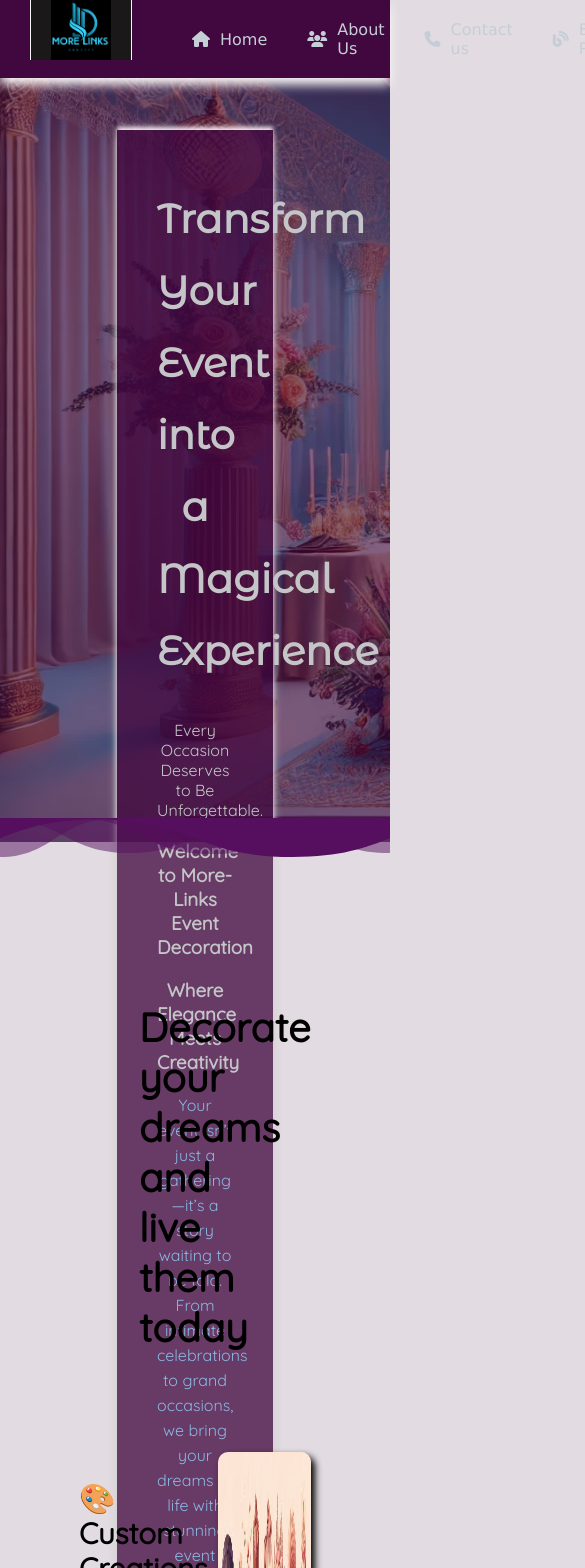
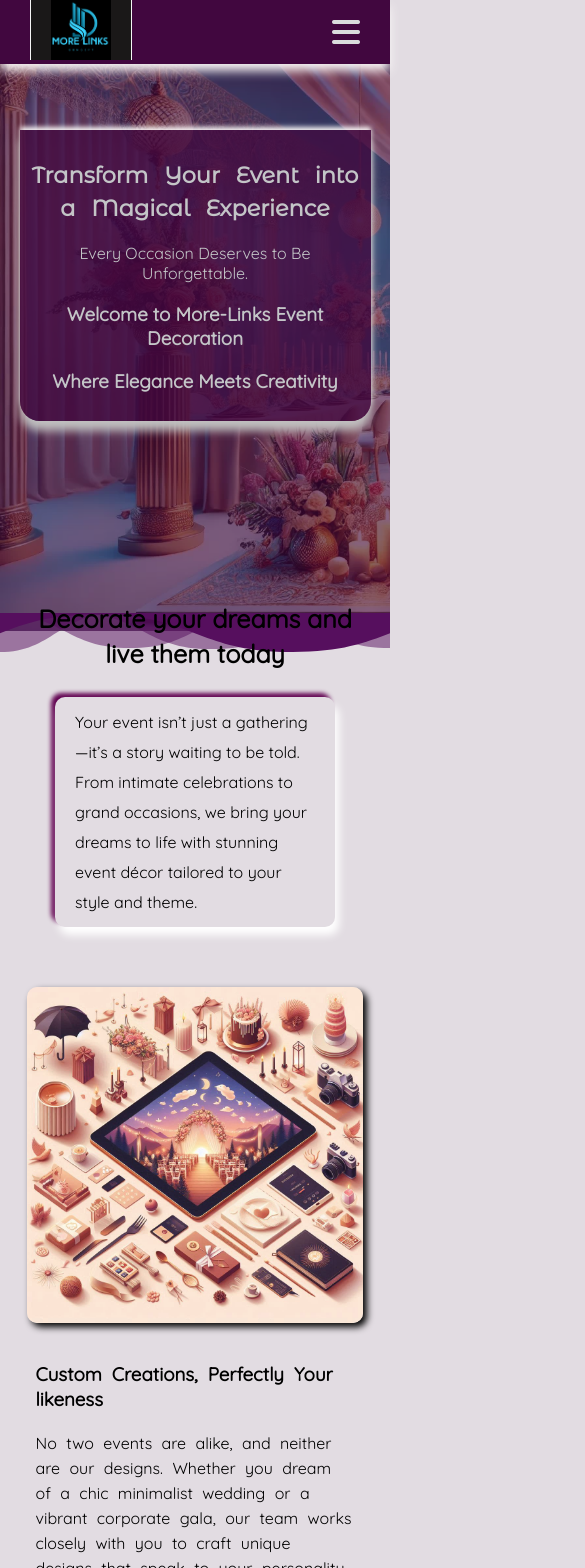
Before and after one commit to Ikendu/moreLinksDeco, a React (Vite) app in the folder mysite/: page / in a window 390 px wide. Shown: the top 1568 px of the page, 585 px wide, since content can reach past the window. Built offline with nearby package versions, Linux system fonts and the light colour scheme.

Commit message:
moibile optimization

```diff
--- a/mysite/src/App.css
+++ b/mysite/src/App.css
@@ -1,7 +1,9 @@
 * {
   box-sizing: border-box;
+  /* overflow-x: hidden; */
 }
 body {
+  width: 100%;
   padding: 0;
   margin: 0;
   background-color: #e2dce2;
@@ -76,13 +78,7 @@ header {
   z-index: 10;
   height: 95vh;
 }
-/* .divider {
-  position: absolute;
-  z-index: 100;
-  transform: rotate(180deg);
-} */
 .landingContent {
-  /* font-family: "Lucida Sans", "Lucida Sans Regular", "Lucida Grande", sans-serif; */
   font-family: "Quicksand";
   position: relative;
   top: 90px;
@@ -95,6 +91,7 @@ header {
   border-radius: 0 0 20px 20px;
   text-align: center;
 }
+
 .landingContent h1 {
   font-family: "Montserrat Alternates", "Arial Narrow", Arial, sans-serif;
   font-size: 2.5em;
@@ -122,7 +119,18 @@ header {
 }
 .moreParagraph {
   line-height: 25px;
-  color: #89b7e1;
+  display: flex;
+  justify-content: center;
+}
+.moreParagraph p {
+  max-width: 600px;
+  font-size: 1.5em;
+  line-height: 35px;
+  /* border: 5px solid #; */
+  padding: 20px 40px;
+  border-radius: 10px;
+  box-shadow: 4px 8px 8px white, -4px -4px 4px #630553;
+  margin-bottom: 50px;
 }
 .divider {
   position: absolute;
@@ -130,15 +138,12 @@ header {
 }
 .chooseUs {
   /* position: relative; */
-  margin: 200px 0;
   z-index: 10;
 }
 .chooseUs h1 {
   font-size: 40px;
   margin: 100px;
-}
-.fullPage {
-  margin: 0 10%;
+  text-align: center;
 }
 .serviceIage {
   width: 40%;
@@ -147,21 +152,30 @@ header {
 }
 .imageDetails {
   display: flex;
-  justify-content: space-between;
-  margin: 40px;
+  justify-content: space-around;
+  margin: 60px;
+  margin-bottom: 100px;
 }
 .imageDetails2 {
   display: flex;
-  justify-content: space-between;
+  justify-content: space-around;
   flex-direction: row-reverse;
-  margin: 6em 0;
+  margin: 60px;
+  margin-bottom: 100px;
 }
+
 .pageContent {
   width: 40%;
   font-size: 25px;
   line-height: 35px;
   word-spacing: 5px;
 }
+.nav-bar {
+  color: #dadcdd;
+  display: block;
+  display: none;
+}
+
 .service {
   background-image: url(./assets/images/image7.webp);
   background-attachment: fixed;
@@ -202,6 +216,186 @@ header {
   background-color: #f9f7f7df;
   padding: 20px 40px;
   border-radius: 20px;
-
   box-shadow: 4px 4px 7px;
 }
+
+@media (max-width: 1300px) {
+  .landingContent {
+    width: 50%;
+  }
+  .serviceIage {
+    width: 50%;
+  }
+  .fullPage {
+    margin: 0 5%;
+  }
+}
+@media (max-width: 1050px) {
+  .landingContent {
+    width: 70%;
+  }
+  .fullPage {
+    margin: 0 2%;
+  }
+
+  .imageDetails {
+    margin: 10px;
+    justify-content: space-around;
+  }
+  .imageDetails2 {
+    justify-content: space-around;
+    margin: 10px;
+  }
+}
+@media (max-width: 910px) {
+  header {
+    align-items: center;
+  }
+  .serviceIage {
+    width: 50%;
+    max-height: 400px;
+  }
+  .pageContent {
+    font-size: 1.2em;
+  }
+  .nav-bar {
+    display: block;
+    margin: 0 30px;
+    font-size: 2em;
+    cursor: pointerheaderLinks;
+  }
+  .headerLinks {
+    flex-direction: column;
+    position: absolute;
+    right: 0;
+    background-color: #41073f;
+    padding: 0 50px;
+    display: none;
+  }
+  .showNav {
+    flex-direction: column;
+    position: absolute;
+    right: 0;
+    background-color: #41073f;
+    padding: 0 50px;
+    display: inline-block;
+    top: 40px;
+    list-style: none;
+    color: #e1e4e4;
+  }
+  .showNav li {
+    display: flex;
+    gap: 20px;
+  }
+}
+@media (max-width: 800px) {
+  .pageContent {
+    font-size: 1em;
+    width: 90%;
+  }
+  .landingContent h1 {
+    font-size: 2em;
+  }
+  .chooseUs h1 {
+    font-size: 2em;
+    line-height: 50px;
+  }
+  .imageDetails,
+  .imageDetails2 {
+    flex-direction: column-reverse;
+    align-items: center;
+    gap: 20px;
+  }
+  .dividerParent {
+    width: 100%;
+    display: flex;
+    justify-content: center;
+    margin-top: 50px;
+  }
+  .contentDivider {
+    width: 70%;
+    height: 2px;
+    background-color: #41073f;
+  }
+  .serviceIage {
+    width: 95%;
+    max-height: 670px;
+  }
+}
+@media (max-width: 600px) {
+  .pageCover {
+    height: 80vh;
+  }
+  .overlay {
+    z-index: 10;
+    height: 80vh;
+  }
+  .landingContent {
+    padding: 10px;
+    width: 80%;
+  }
+  .landingContent h1 {
+    font-size: 1.8em;
+    line-height: 45px;
+  }
+  .servicePara {
+    max-width: 400px;
+    font-size: 1.2em;
+  }
+  .moreParagraph p {
+    max-width: 400px;
+    font-size: 1.2em;
+    line-height: 30px;
+    /* border: 5px solid #; */
+    padding: 10px 20px;
+  }
+  .chooseUs h1 {
+    font-size: 30px;
+    margin: 30px;
+  }
+}
+@media (max-width: 500px) {
+  .pageCover {
+    height: 70vh;
+  }
+  .overlay {
+    z-index: 10;
+    height: 70vh;
+  }
+  .pageContent {
+    font-size: 1em;
+    line-height: 25px;
+    margin-bottom: 20px;
+  }
+  .servicePara {
+    font-size: 1em;
+    padding: 12px;
+    line-height: 23px;
+  }
+  .moreParagraph p {
+    max-width: 350px;
+  }
+}
+@media (max-width: 400px) {
+  .landingContent {
+    width: 90%;
+  }
+  .landingContent h1 {
+    font-size: 1.4em;
+    line-height: 33px;
+  }
+
+  .chooseUs h1 {
+    font-size: 25px;
+    margin: 10px;
+    line-height: 35px;
+  }
+  .moreParagraph p {
+    max-width: 280px;
+    font-size: 1em;
+  }
+  .serviceCover {
+    margin: 10px;
+    border-radius: 30px;
+  }
+}
--- a/mysite/src/components/ChooseUs.jsx
+++ b/mysite/src/components/ChooseUs.jsx
@@ -13,9 +13,16 @@ export default function ChooseUs() {
     <div className="fullPage">
       <div className="chooseUs">
         <h1>Decorate your dreams and live them today</h1>
+        <div className="moreParagraph">
+          <p>
+            Your event isn’t just a gathering—it’s a story waiting to be told.
+            From intimate celebrations to grand occasions, we bring your dreams
+            to life with stunning event décor tailored to your style and theme.
+          </p>
+        </div>
         <div className="imageDetails">
           <div className="pageContent">
-            <h3>🎨 Custom Creations, Perfectly Your likeness</h3>
+            <h3>Custom Creations, Perfectly Your likeness</h3>
             <p>
               No two events are alike, and neither are our designs. Whether you
               dream of a chic minimalist wedding or a vibrant corporate gala,
@@ -25,6 +32,7 @@ export default function ChooseUs() {
           </div>
           <img src={image1} alt="" className="serviceIage" />
         </div>
+
         <div className="imageDetails2">
           <div className="pageContent">
             <h3>Every Detail gets the required attention</h3>
--- a/mysite/src/components/footer/Footer.jsx
+++ b/mysite/src/components/footer/Footer.jsx
@@ -8,9 +8,11 @@ export default function Footer() {
   return (
     <div>
       <div className="footer">
-        <div>
+        <div className="imageContainer">
           <img src={logo} alt="" className="imageFooter" />
         </div>
+        <div className="footerContents">
+          <div className="centerControl">
             <div>
               <h2>Let’s Stay Connected</h2>
               <div className="contact">
@@ -27,7 +29,7 @@ export default function Footer() {
               </div>
             </div>
             <div>
-          <h2>✨&nbsp;Services&nbsp;and&nbsp;Solutions</h2>
+              <h2>✨&nbsp;Services&nbsp;&&nbsp;Solutions</h2>
               <ul className="serviceList">
                 <li>
                   <a href="">🎈 Event Styling</a>
@@ -39,7 +41,7 @@ export default function Footer() {
                   <a href="">🎀 Custom Decor </a>
                 </li>
                 <li>
-              <a href="">🎶 Lighting & Ambience</a>
+                  <a href="">🚨 Lighting & Ambience</a>
                 </li>
                 <li>
                   <a href="">📸 Instagram-Worthy Setups</a>
@@ -49,41 +51,30 @@ export default function Footer() {
                 </li>
               </ul>
             </div>
-        <div>
+          </div>
+          <div className="centerControl">
+            <div className="quickLinks">
               <h2>Quick Links</h2>
               <ul className="footerLinks">
                 <li>
-              <a href="">
-                <span>About Us</span> – Learn more about our journey
-              </a>
+                  <a href="">About Us</a>
                 </li>
                 <li>
-              <a href="">
-                <span>Our Services</span> – Explore our decor solutions
-              </a>
+                  <a href="">Our Solutions</a>
                 </li>
                 <li>
-              <a href="">
-                <span>Gallery</span> – Get inspired by our past creations.
-              </a>
+                  <a href="">Our Gallary.</a>
                 </li>
                 <li>
-              <a href="">
-                <span>Testimonials</span> – Hear from our happy clients.
-              </a>
+                  <a href="">Clients Testimonies</a>
                 </li>
                 <li>
-              <a href="">
-                <span>Blog</span> – Discover event planning tips and trends.
-              </a>
+                  <a href="">Event planning trends.</a>
                 </li>
                 <li>
-              <a href="">
-                <span>Contact Us</span> – Ready to make magic? Reach out today.
-              </a>
+                  <a href="">Reach out today.</a>
                 </li>
               </ul>
-          .
             </div>
             <div>
               <h2>Let get social</h2>
@@ -110,6 +101,8 @@ export default function Footer() {
               </p>
             </div>
           </div>
+        </div>
+      </div>
       <div className="lowerFooter">
         More Deco – Where Dreams Meet Décor © {new Date().getFullYear()} All
         Rights Reserved. Privacy Policy | Terms of Service
--- a/mysite/src/components/footer/footer.css
+++ b/mysite/src/components/footer/footer.css
@@ -3,7 +3,12 @@
   padding: 2em;
   color: #d2d7dc;
   display: flex;
-  gap: 40px;
+  gap: 20px;
+  justify-content: space-between;
+}
+.footerContents {
+  display: flex;
+  gap: 70px;
   justify-content: space-between;
 }
 .imageFooter {
@@ -11,10 +16,16 @@
   border-radius: 10px;
   /* margin-top: 20px; */
 }
+
 .contact {
   display: flex;
   align-items: center;
   gap: 10px;
+}
+.centerControl {
+  display: flex;
+  gap: 70px;
+  justify-content: space-around;
 }
 .lowerFooter {
   color: aliceblue;
@@ -54,7 +65,7 @@
   padding: 10px;
   font-size: 20px;
   text-align: center;
-  width: 25px;
+  width: 50px;
 }
 .socialLinks li a:hover {
   color: #454646;
@@ -73,4 +84,30 @@
 }
 .socialPara {
   max-width: 250px;
+  line-height: 30px;
 }
+@media (max-width: 1300px) {
+  .footer {
+    flex-direction: column;
+  }
+  .imageContainer {
+    display: flex;
+  }
+}
+
+@media (max-width: 1100px) {
+  .centerControl {
+    flex-direction: column;
+  }
+}
+@media (max-width: 800px) {
+  .lowerFooter {
+    font-size: 10px;
+  }
+}
+@media (max-width: 600px) {
+ .footerContents{
+  flex-direction: column;
+  align-items: center;
+ }
+}
--- a/mysite/src/components/slider.css
+++ b/mysite/src/components/slider.css
@@ -3,25 +3,25 @@
   font-size: 2em;
 }
 .sliderIage {
-  width: 90%;
+  width: 80%;
   border-radius: 20px;
   margin-top: 10px;
 }
 .sliderOverlay {
+  cursor: pointer;
   position: absolute;
-  background-color: #9f04b431;
+  background-color: #f2e1f431;
   border-radius: 20px;
   top: 0;
-  width: 90%;
+  width: 80%;
   height: 100%;
-  z-index: 20;
 }
 .sliderOverlay:hover {
   background-color: #9f04b400;
 }
 .slider-container {
-  /* z-index: -10; */
   /* overflow: hidden; */
+  position: relative;
   width: 95%;
   margin: auto;
   margin-bottom: 100px;
@@ -35,6 +35,4 @@
   color: black;
   background-color: rgb(107, 4, 84);
   border-radius: 50%;
-  /* width: 30px;
-  height: 30px; */
 }
--- a/mysite/src/pages/HomePage.jsx
+++ b/mysite/src/pages/HomePage.jsx
@@ -14,6 +14,7 @@ import Slider from "../components/SliderComponent";
 
 export default function HomePage() {
   const [smallHeader, setSmallHeader] = useState(false);
+  const [showNav, setShowNav] = useState(false);
 
   useEffect(() => {
     const handleHeaderSize = () => {
@@ -41,7 +42,7 @@ export default function HomePage() {
             height={smallHeader ? 40 : 60}
           />
         </div>
-        <ul className="headerLinks">
+        <ul className={!showNav ? "headerLinks" : "showNav"}>
           <li className={smallHeader ? "reduceLink" : "increaseLink"}>
             <i class="fa-solid fa-house"></i>
             Home
@@ -57,9 +58,13 @@ export default function HomePage() {
             <i class="fa-solid fa-blog"></i>Blog Post
           </li>
           <li className={smallHeader ? "reduceLink" : "increaseLink"}>
-            <i class="fa-solid fa-users-between-lines"></i>Our Community
+            <i class="fa-solid fa-toolbox"></i>Our Service
           </li>
         </ul>
+        <i
+          class="fa-solid fa-bars nav-bar"
+          onClick={() => setShowNav(!showNav)}
+        ></i>
       </header>
       <section>
         <div className="pageCover">
@@ -69,12 +74,7 @@ export default function HomePage() {
               <p>Every Occasion Deserves to Be Unforgettable.</p>
               <h3>Welcome to More-Links Event Decoration</h3>
               <h3>Where Elegance Meets Creativity</h3>
-              <p className="moreParagraph">
-                Your event isn’t just a gathering—it’s a story waiting to be
-                told. From intimate celebrations to grand occasions, we bring
-                your dreams to life with stunning event décor tailored to your
-                style and theme.
-              </p>
+
               {/* <input
                 type="button"
                 className="heroButton"
```
Lines whose indentation alone changed are shown as unchanged.
